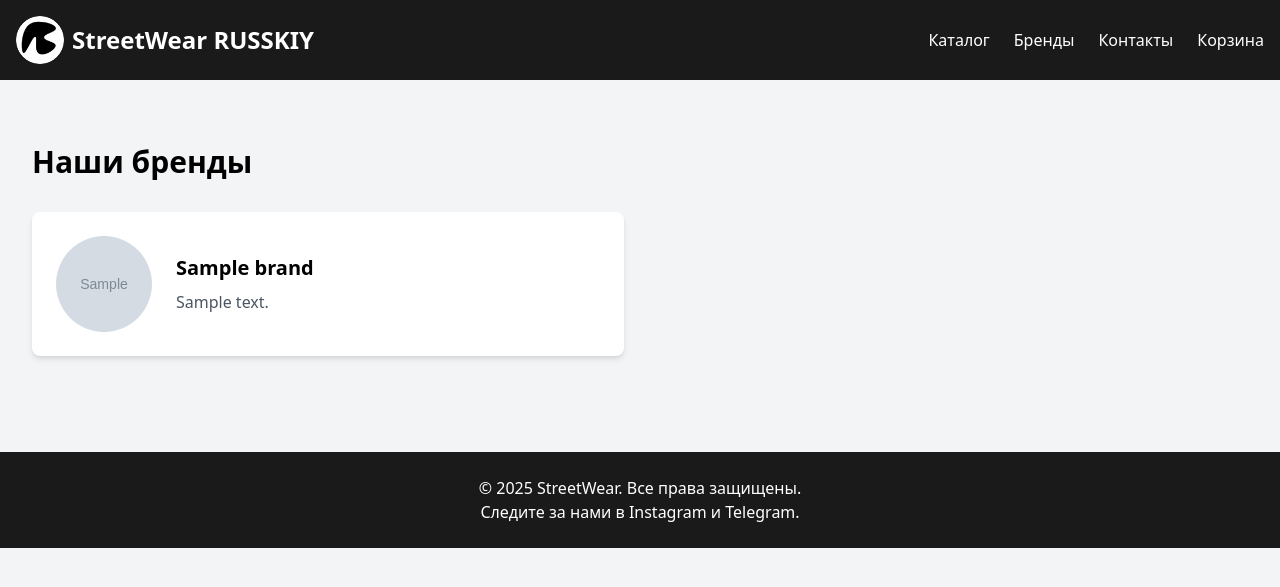
After one commit to Kai120789/marketplace, a Django app: page /shop/brands/ in a window 1280 px wide. The commit adds this page. Shown: the top 587 px of the page. Run offline with Django 4.2, Linux system fonts and the light colour scheme; tables that the repository leaves empty hold one stand-in row (values such as "Sample post"); grey boxes marked "Sample" are stand-in pictures.

Commit message:
feat: added brand list

```diff
--- a/marketplace/shop/management/commands/populate_db.py
+++ b/marketplace/shop/management/commands/populate_db.py
@@ -113,7 +113,7 @@ class Command(BaseCommand):
         for brand_name, brand_description in BRANDS.items():
             Brand.objects.create(
                 name=brand_name,
-                photo='brands/default.jpg',  # Убедитесь, что у вас есть дефолтное изображение
+                photo='https://cdn.thebrandingjournal.com/wp-content/uploads/2019/05/chanel_logo_the_branding_journal.jpg.webp',
                 description=brand_description
             )
 
--- a/marketplace/shop/templates/base.html
+++ b/marketplace/shop/templates/base.html
@@ -37,10 +37,10 @@
         </div>
         <nav>
           <ul class="flex space-x-6">
-            <li><a href="/shop">Главная</a></li>
-            <li><a href="/shop/products/">Товары</a></li>
-            <li><a href="#">Бренды</a></li>
+            <li><a href="/shop/products/">Каталог</a></li>
+            <li><a href="/shop/brands/">Бренды</a></li>
             <li><a href="#">Контакты</a></li>
+            <li><a href="#">Корзина</a></li>
           </ul>
         </nav>
       </div>
--- /dev/null
+++ b/marketplace/shop/templates/shop/brand_list.html
@@ -0,0 +1,26 @@
+{% extends 'base.html' %} {% load static %} {% block title %}Бренды{% endblock %} {% block content%}
+<div class="container mx-auto px-4 py-8">
+  <h1 class="text-3xl font-bold mb-8">Наши бренды</h1>
+
+  <!-- Сетка брендов -->
+  <div class="grid grid-cols-1 md:grid-cols-2 gap-8">
+    {% for brand in brands %}
+    <div class="bg-white p-6 rounded-lg shadow-md flex items-center space-x-6">
+      <!-- Круглый логотип -->
+      <div class="flex-shrink-0">
+        <img
+          src="{{ brand.photo }}"
+          alt="{{ brand.name }}"
+          class="w-24 h-24 rounded-full object-cover"
+        />
+      </div>
+      <!-- Описание бренда -->
+      <div>
+        <h2 class="text-xl font-semibold">{{ brand.name }}</h2>
+        <p class="text-gray-600 mt-2">{{ brand.description }}</p>
+      </div>
+    </div>
+    {% endfor %}
+  </div>
+</div>
+{% endblock %}
--- a/marketplace/shop/templates/shop/index.html
+++ b/marketplace/shop/templates/shop/index.html
@@ -37,7 +37,7 @@
   <div class="grid grid-cols-2 md:grid-cols-4 lg:grid-cols-6 gap-4">
     {% for brand in brands %}
     <div class="bg-white p-4 rounded-lg shadow-md text-center">
-      <img src="{{ brand.photo.url }}" alt="{{ brand.name }}" class="w-full h-24 object-contain" />
+      <img src="{{ brand.photo }}" alt="{{ brand.name }}" class="w-full h-24 object-contain" />
       <h3 class="text-lg font-semibold mt-2">{{ brand.name }}</h3>
     </div>
     {% endfor %}
--- a/marketplace/shop/urls.py
+++ b/marketplace/shop/urls.py
@@ -4,4 +4,5 @@ from . import views
 urlpatterns = [
     path('', views.index, name='index'),  # Главная страница
     path('products/', views.product_list, name='product_list'),  # Список товаров
+    path('brands/', views.brand_list, name='brand_list'),  # Список товаров
 ]
--- a/marketplace/shop/views.py
+++ b/marketplace/shop/views.py
@@ -11,6 +11,10 @@ def product_list(request):
 
     return render(request, 'shop/product_list.html', {'products': products})
 
+def brand_list(request):
+    brands = Brand.objects.all()
+    return render(request, 'shop/brand_list.html', {'brands': brands})
+
 def index(request):
     products = Product.objects.all()[:4]
     brands = Brand.objects.all()[:6]
```
Also changed, not shown: marketplace/shop/migrations/0001_initial.py, 1 other file.
